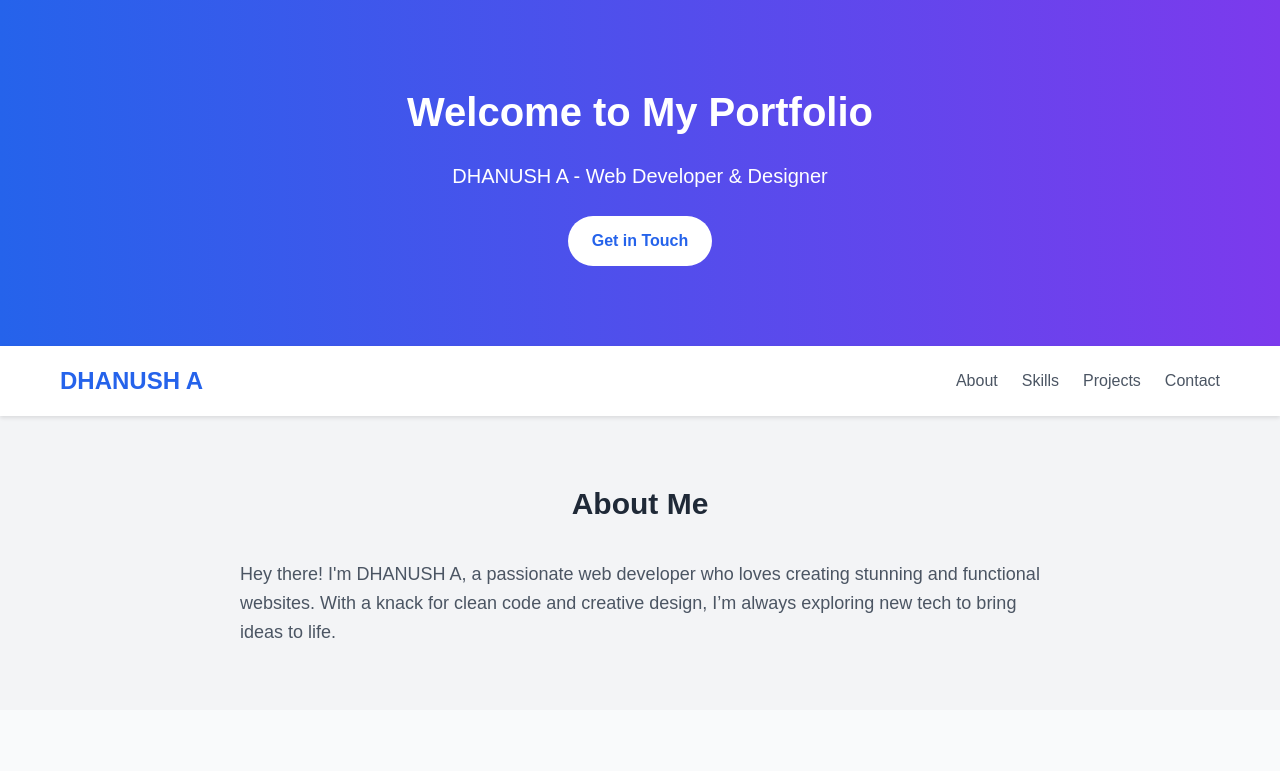
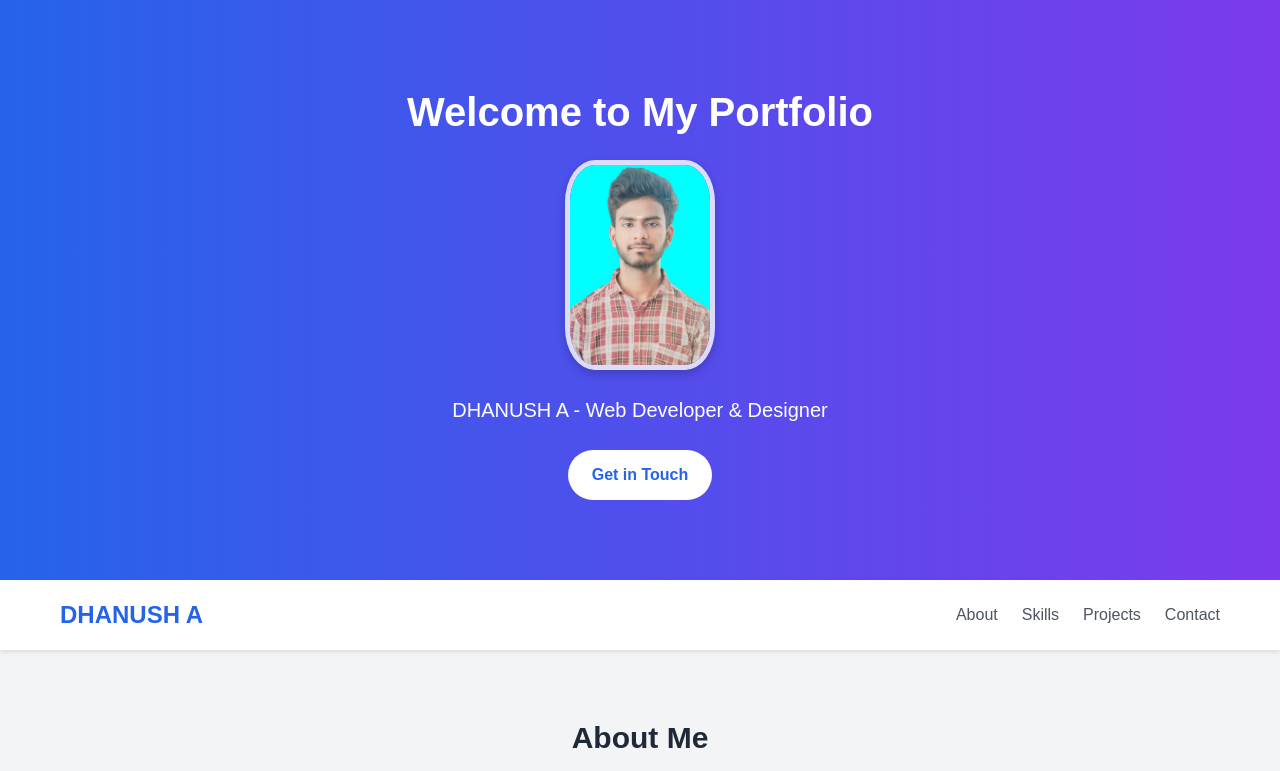
Before and after one commit to DhanushSpm/my-personal-portfolio, a plain HTML site: page index.html in a window 1280 px wide. Shown: the top 771 px of the page. Drawn offline with Linux system fonts and the light colour scheme.

Commit message:
Adding my image in portfolio

```diff
--- a/index.html
+++ b/index.html
@@ -12,6 +12,7 @@
     <header class="hero">
         <div class="container text-center">
             <h1 class="hero-title">Welcome to My Portfolio</h1>
+            <img src="dhanush.jpg" alt="DHANUSH A Profile Photo" class="profile-image">
             <p class="hero-subtitle">DHANUSH A - Web Developer & Designer</p>
             <a href="#contact" class="hero-btn">Get in Touch</a>
         </div>
--- a/styles.css
+++ b/styles.css
@@ -24,6 +24,16 @@ body {
     color: #fff;
     padding: 80px 0;
     text-align: center;
+}
+.profile-image {
+    width: 150px;
+    height: 210px;
+    border-radius: 20%;
+    object-fit: cover;
+    border: 5px solid rgba(255, 255, 255, 0.8);
+    margin: 0 auto 24px auto;
+    display: block;
+    box-shadow: 0 4px 10px rgba(0, 0, 0, 0.2);
 }
 
 .hero-title {
```
Also changed, not shown: dhanush.jpg (added).
